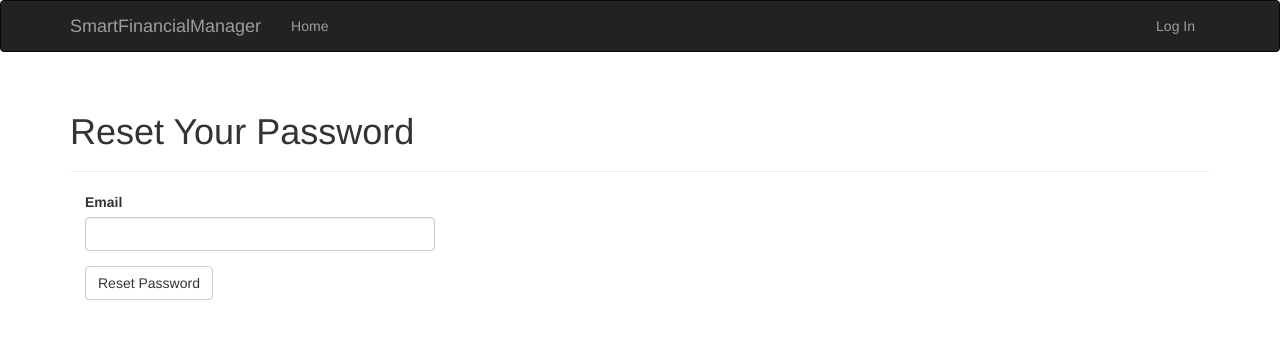
After one commit to Garelik-w/SmartFinancialManager, a Flask app: page /auth/reset in a window 1280 px wide. The commit adds this page. Shown: the top 339 px of the page. Run offline with Flask 2, Linux system fonts and the light colour scheme; some libraries are stand-ins or nearby versions.

Commit message:
successful build a complete user confirm system

```diff
--- a/app/auth/forms.py
+++ b/app/auth/forms.py
@@ -13,7 +13,7 @@ from wtforms import ValidationError
 from ..dbmodels import User
 
 
-# 登录表单（用户名是邮箱，且提供记住功能）
+# 用户管理-登录表单（用户名是邮箱，且提供记住功能）
 class LoginForm(FlaskForm):
     email = StringField('Email', validators=[DataRequired(), Length(1, 64),
                                              Email()])
@@ -22,7 +22,7 @@ class LoginForm(FlaskForm):
     submit = SubmitField('Log In')
 
 
-# 注册表单
+# 用户管理-注册表单
 class RegistrationForm(FlaskForm):
     email = StringField('Email', validators=[DataRequired(), Length(1, 64),
                                              Email()])
@@ -43,3 +43,40 @@ class RegistrationForm(FlaskForm):
     def validate_username(self, field):
         if User.query.filter_by(username=field.data).first():
             raise ValidationError('Username already in use.')
+
+
+# 用户管理-修改密码表单
+class ChangePasswordForm(FlaskForm):
+    old_password = PasswordField('Old password', validators=[DataRequired()])
+    password = PasswordField('New password', validators=[
+        DataRequired(), EqualTo('password2', message='Passwords must match.')])
+    password2 = PasswordField('Confirm new password',
+                              validators=[DataRequired()])
+    submit = SubmitField('Update Password')
+
+
+# 忘记密码-输入邮箱地址重设的表单
+class PasswordResetRequestForm(FlaskForm):
+    email = StringField('Email', validators=[DataRequired(), Length(1, 64),
+                                             Email()])
+    submit = SubmitField('Reset Password')
+
+
+# 忘记密码-密码重设表单
+class PasswordResetForm(FlaskForm):
+    password = PasswordField('New Password', validators=[
+        DataRequired(), EqualTo('password2', message='Passwords must match')])
+    password2 = PasswordField('Confirm password', validators=[DataRequired()])
+    submit = SubmitField('Reset Password')
+
+
+# 用户管理-修改邮箱表单
+class ChangeEmailForm(FlaskForm):
+    email = StringField('New Email', validators=[DataRequired(), Length(1, 64),
+                                                 Email()])
+    password = PasswordField('Your Password', validators=[DataRequired()])
+    submit = SubmitField('Update Email Address')
+
+    def validate_email(self, field):
+        if User.query.filter_by(email=field.data.lower()).first():
+            raise ValidationError('Email already registered.')
--- a/app/auth/views.py
+++ b/app/auth/views.py
@@ -12,9 +12,11 @@ from . import auth
 from .. import db
 from ..dbmodels import User
 from ..email import send_email
-from .forms import LoginForm, RegistrationForm
+from .forms import LoginForm, RegistrationForm, ChangePasswordForm, PasswordResetRequestForm, PasswordResetForm,\
+    ChangeEmailForm
 
 
+# 用户注册-未认证用户拦截
 # auth蓝本请求前检查
 @auth.before_app_request
 def before_request():
@@ -28,7 +30,7 @@ def before_request():
         return redirect(url_for('auth.unconfirmed'))
 
 
-# 用户未认证页面
+# 用户注册-用户未认证页面
 @auth.route('/unconfirmed')
 def unconfirmed():
     if current_user.is_anonymous or current_user.confirmed:
@@ -36,7 +38,7 @@ def unconfirmed():
     return render_template('auth/unconfirmed.html')
 
 
-# 未认证用户重新发送邮件确认
+# 用户注册-未认证用户重新发送邮件确认
 @auth.route('/confirm')
 @login_required
 def resend_confirmation():
@@ -47,7 +49,7 @@ def resend_confirmation():
     return redirect(url_for('main.home'))
 
 
-# 登录页面
+# 用户管理-登录页面
 @auth.route('/login', methods=['GET', 'POST'])
 def login():
     form = LoginForm()
@@ -64,7 +66,7 @@ def login():
     # GET
     return render_template('auth/login.html', form=form)
 
-# 登出页面
+# 用户管理-登出页面
 @auth.route('/logout')
 @login_required
 def logout():
@@ -73,7 +75,7 @@ def logout():
     return redirect(url_for('main.home'))
 
 
-# 注册页面
+# 用户注册-注册页面
 @auth.route('/register', methods=['GET', 'POST'])
 def register():
     form = RegistrationForm()
@@ -94,7 +96,7 @@ def register():
     return render_template('auth/register.html', form=form)
 
 
-# 确认密令URL
+# 用户注册-确认令牌URL
 @auth.route('/confirm/<token>')
 @login_required
 def confirm(token):
@@ -107,3 +109,95 @@ def confirm(token):
     else:
         flash('The confirmation link is invalid or has expired.')
     return redirect(url_for('main.home'))
+
+
+# 用户管理-修改密码页面
+@auth.route('/change-password', methods=['GET', 'POST'])
+@login_required
+def change_password():
+    form = ChangePasswordForm()
+    if form.validate_on_submit():
+        # POST
+        if current_user.verify_password(form.old_password.data):
+            current_user.password = form.password.data
+            db.session.add(current_user)
+            db.session.commit()
+            flash('Your password has been updated.')
+            return redirect(url_for('main.home'))
+        else:
+            flash('Invalid password.')
+    # GET
+    return render_template("auth/change_password.html", form=form)
+
+
+# 忘记密码-请求重设页面
+@auth.route('/reset', methods=['GET', 'POST'])
+def password_reset_request():
+    if not current_user.is_anonymous:
+        return redirect(url_for('main.home'))
+    form = PasswordResetRequestForm()
+    if form.validate_on_submit():
+        # POST
+        user = User.query.filter_by(email=form.email.data.lower()).first()
+        if user:
+            # 如果存在邮箱
+            token = user.generate_reset_token()
+            send_email(user.email, 'Reset Your Password',
+                       'auth/email/reset_password',
+                       user=user, token=token)
+        flash('An email with instructions to reset your password has been sent to you.')
+        return redirect(url_for('auth.login'))
+    # GET
+    return render_template('auth/reset_password.html', form=form)
+
+
+# 忘记密码-确认令牌URL
+@auth.route('/reset/<token>', methods=['GET', 'POST'])
+def password_reset(token):
+    if not current_user.is_anonymous:
+        return redirect(url_for('main.home'))
+    form = PasswordResetForm()
+    if form.validate_on_submit():
+        # 重置密码
+        if User.reset_password(token, form.password.data):
+            db.session.commit()
+            flash('Your password has been updated.')
+            return redirect(url_for('auth.login'))
+        else:
+            return redirect(url_for('main.home'))
+    return render_template('auth/reset_password.html', form=form)
+
+
+# 用户管理-修改邮箱页面
+@auth.route('/change_email', methods=['GET', 'POST'])
+@login_required
+def change_email_request():
+    form = ChangeEmailForm()
+    if form.validate_on_submit():
+        # POST
+        if current_user.verify_password(form.password.data):
+            new_email = form.email.data.lower()
+            token = current_user.generate_email_change_token(new_email)
+            send_email(new_email, 'Confirm your email address',
+                       'auth/email/change_email',
+                       user=current_user, token=token)
+            flash('An email with instructions to confirm your new email '
+                  'address has been sent to you.')
+            return redirect(url_for('main.home'))
+        else:
+            flash('Invalid email or password.')
+    # GET
+    return render_template("auth/change_email.html", form=form)
+
+
+# 邮箱修改-确认令牌URL
+@auth.route('/change_email/<token>')
+@login_required
+def change_email(token):
+    # 修改邮箱
+    if current_user.change_email(token):
+        db.session.commit()
+        flash('Your email address has been updated.')
+    else:
+        flash('Invalid request.')
+    return redirect(url_for('main.home'))
--- a/app/templates/auth/login.html
+++ b/app/templates/auth/login.html
@@ -10,6 +10,7 @@
 <div class="col-md-4">
     {{ wtf.quick_form(form) }}
     <br>
+    <p>Forgot your password? <a href="{{ url_for('auth.password_reset_request') }}">Click here to reset it</a>.</p>
     <p>New user? <a href="{{ url_for('auth.register') }}">Click here to register</a>.</p>
 </div>
 {% endblock %}
--- /dev/null
+++ b/app/templates/auth/reset_password.html
@@ -0,0 +1,13 @@
+{% extends "base.html" %}
+{% import "bootstrap/wtf.html" as wtf %}
+
+{% block title %}SmartFinancialManager - Password Reset{% endblock %}
+
+{% block page_content %}
+<div class="page-header">
+    <h1>Reset Your Password</h1>
+</div>
+<div class="col-md-4">
+    {{ wtf.quick_form(form) }}
+</div>
+{% endblock %}
--- a/app/templates/base.html
+++ b/app/templates/base.html
@@ -26,7 +26,14 @@
             </ul>
             <ul class="nav navbar-nav navbar-right">
                 {% if current_user.is_authenticated %}
-                <li><a href="{{ url_for('auth.logout') }}">Log Out</a></li>
+                <li class="dropdown">
+                    <a href="#" class="dropdown-toggle" data-toggle="dropdown">Account <b class="caret"></b></a>
+                    <ul class="dropdown-menu">
+                        <li><a href="{{ url_for('auth.change_password') }}">Change Password</a></li>
+                        <li><a href="{{ url_for('auth.change_email_request') }}">Change Email</a></li>
+                        <li><a href="{{ url_for('auth.logout') }}">Log Out</a></li>
+                    </ul>
+                </li>
                 {% else %}
                 <li><a href="{{ url_for('auth.login') }}">Log In</a></li>
                 {% endif %}
```
Also changed, not shown: app/dbmodels.py (+49 -4 lines), app/templates/auth/change_email.html (added, +13 -0 lines), app/templates/auth/change_password.html (added, +13 -0 lines), app/templates/auth/email/change_email.html (added, +7 -0 lines), app/templates/auth/email/change_email.txt (added, +11 -0 lines), app/templates/auth/email/reset_password.html (added, +8 -0 lines), app/templates/auth/email/reset_password.txt (added, +13 -0 lines).
